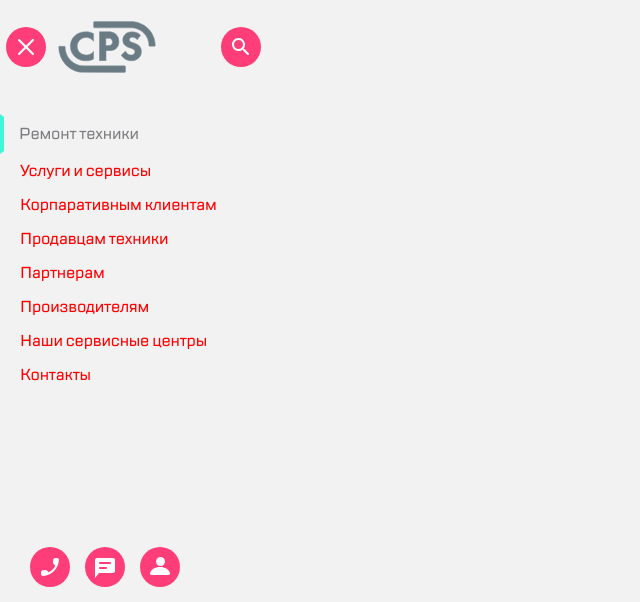
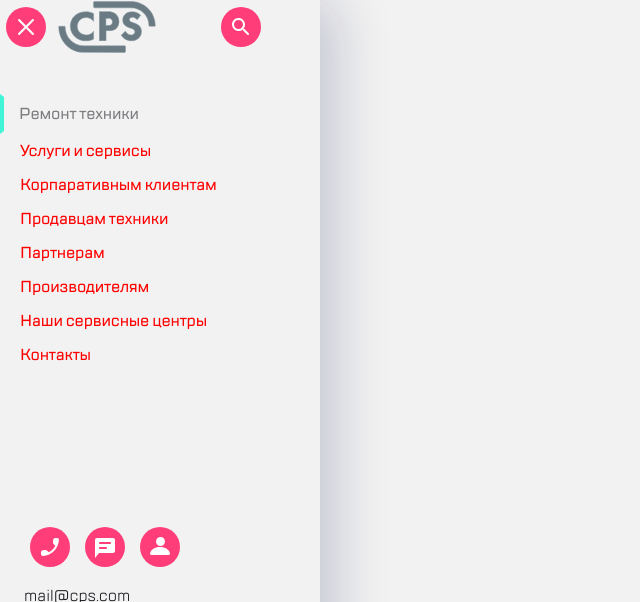
Before and after one commit to Stoneboyp/siteKata, a plain HTML site: page gamburgermenu/index1.html in a window 1280 px wide. Shown: the top 602 px of the page, without its empty margins (0-640 px from the left). Drawn offline with Linux system fonts and the light colour scheme.

Commit message:
Update styles1.css

```diff
--- a/gamburgermenu/styles1.css
+++ b/gamburgermenu/styles1.css
@@ -25,6 +25,11 @@ a:visited {
   width: 320px;
   height: 100%;
   z-index: 1;
+}
+.Drop__menu {
+  top: 0;
+  box-shadow: -2px 0px 4px rgba(69, 79, 126, 0.02),
+    16px 0px 52px rgba(14, 24, 80, 0.2);
 }
 .menuToggle_text {
   top: 100px;
```
